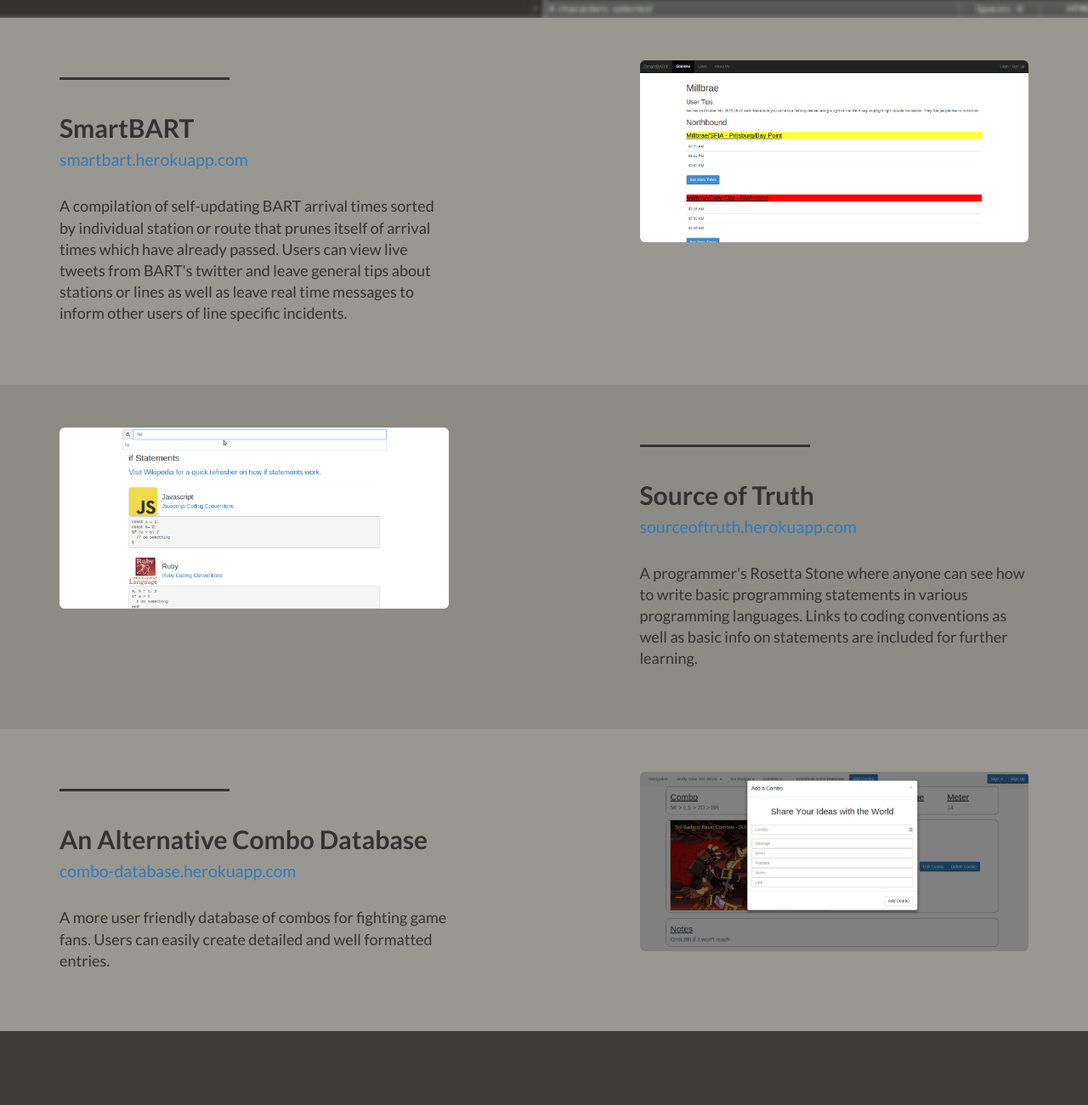
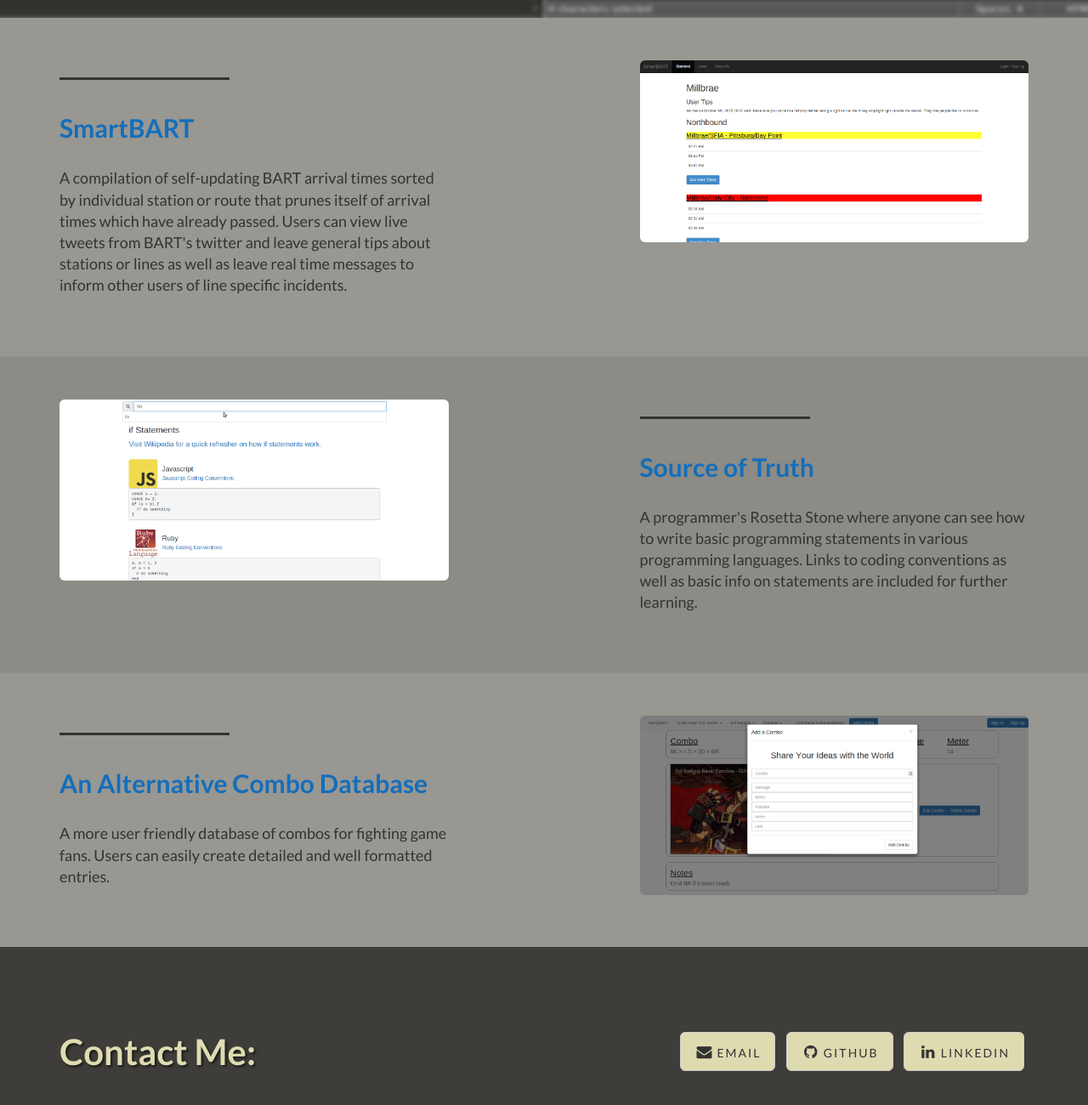
Before and after one commit to iancnei/iancnei.github.io, a plain HTML site: page index.html in a window 1280 px wide. Shown: the part 700-2000 px from the top of the page at 85% size. Drawn offline with Linux system fonts and the light colour scheme.

Commit message:
change button colors and combine application names and links

```diff
--- a/css/landing-page.css
+++ b/css/landing-page.css
@@ -21,6 +21,10 @@ h6 {
     font-weight: 700;
 }
 
+a {
+    color: #136EBB;
+}
+
 .navbar-default .navbar-brand {
     color: #DFDBB1;
 }
@@ -37,6 +41,14 @@ h6 {
 .navbar-default .navbar-nav>.active>a:focus {
     color: #555;
     background-color: #E7E7E7;
+}
+
+.btn-default {
+    background-color: #DFDBB1;
+}
+
+.btn-default:hover {
+    background-color: #A7A485;
 }
 
 .topnav {
--- a/index.html
+++ b/index.html
@@ -96,7 +96,7 @@
                 <div class="col-lg-5 col-sm-6">
                     <hr class="section-heading-spacer">
                     <div class="clearfix"></div>
-                    <h2 class="section-heading">SmartBART<br><small><a href="https://smartbart.herokuapp.com/">smartbart.herokuapp.com</a></small></h2>
+                    <h2 class="section-heading"><a href="https://smartbart.herokuapp.com/">SmartBART</a></h2>
                     <p class="lead">A compilation of self-updating BART arrival times sorted by individual station or route that prunes itself of arrival times which have already passed. Users can view live tweets from BART's twitter and leave general tips about stations or lines as well as leave real time messages to inform other users of line specific incidents.</p>
                 </div>
                 <div class="col-lg-5 col-lg-offset-2 col-sm-6">
@@ -120,8 +120,7 @@
                 <div class="col-lg-5 col-lg-offset-1 col-sm-push-6  col-sm-6">
                     <hr class="section-heading-spacer">
                     <div class="clearfix"></div>
-                    <h2 class="section-heading">Source of Truth<br>
-                    <small><a href="https://sourceoftruth.herokuapp.com">sourceoftruth.herokuapp.com</a></small></h2>
+                    <h2 class="section-heading"><a href="https://sourceoftruth.herokuapp.com">Source of Truth</a></h2>
                     <p class="lead">A programmer's Rosetta Stone where anyone can see how to write basic programming statements in various programming languages. Links to coding conventions as well as basic info on statements are included for further learning.</p>
                 </div>
                 <div class="col-lg-5 col-sm-pull-6  col-sm-6">
@@ -145,8 +144,7 @@
                 <div class="col-lg-5 col-sm-6">
                     <hr class="section-heading-spacer">
                     <div class="clearfix"></div>
-                    <h2 class="section-heading">An Alternative Combo Database<br>
-                    <small><a href="https://combo-database.herokuapp.com/">combo-database.herokuapp.com</a></small></h2>
+                    <h2 class="section-heading"><a href="https://combo-database.herokuapp.com/">An Alternative Combo Database</a></h2>
                     <p class="lead">A more user friendly database of combos for fighting game fans. Users can easily create detailed and well formatted entries.</p>
                 </div>
                 <div class="col-lg-5 col-lg-offset-2 col-sm-6">
```
